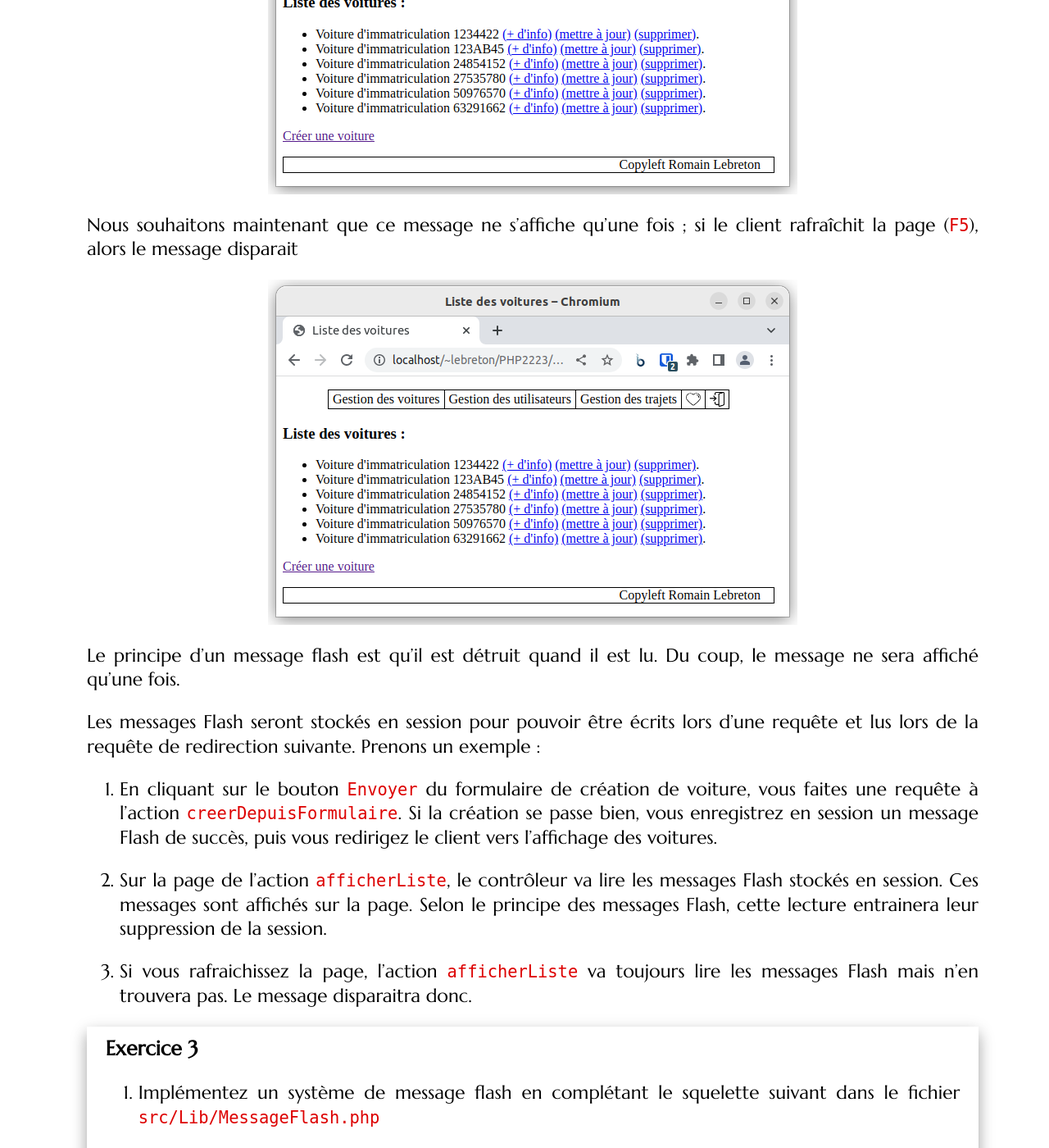
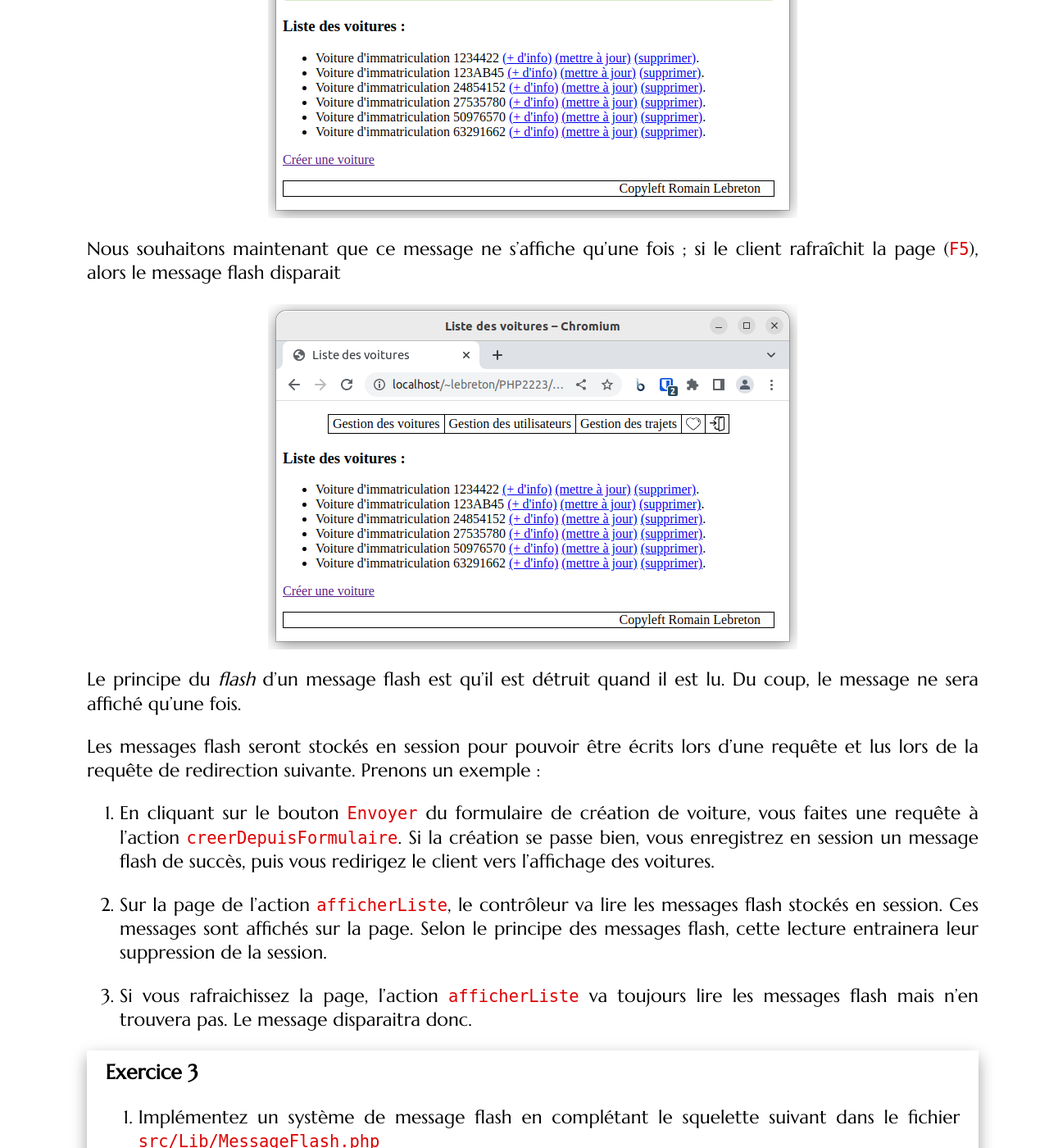
Before and after one commit to romainlebreton/R3.01-DeveloppementWeb, a Jekyll site: the page built from tutorials/tutorial9.md, in a window 1280 px wide and 1400 px high, scrolled down 9491 px. Shown: the whole window at 82% size. Built offline with Jekyll 4.4.1, drawn with Linux system fonts in a browser that asks for light colours; some web fonts are replaced; some of the changed text lies outside the part shown.

Commit message:
TD3-6 : sauvegarder -> ajouter TD 9 : message *flash*

````diff
--- a/tutorials/tutorial9.md
+++ b/tutorials/tutorial9.md
@@ -25,7 +25,7 @@ l'état de la session
 ### Bandeau de messages
 
 Au lieu de créer une vue spécifique comme `utilisateurCree.php` pour ajouter un
-message en haut d'une vue existante, nous allons intégrer un système de message
+message flash en haut d'une vue existante, nous allons intégrer un système de message
 à nos pages.
 
 Les messages pourront être de 4 types : *success* (vert),
@@ -44,7 +44,7 @@ comporter plusieurs messages. Voici 2 exemples :
 
 </div>
 
-Pour stocker les messages Flash, nous utiliserons des tableaux de tableaux de
+Pour stocker les messages flash, nous utiliserons des tableaux de tableaux de
 `string`, par exemple :
 ```php?start_inline=1
 $messagesFlash = [
@@ -139,7 +139,7 @@ $messagesFlash = [
     <div class="alert alert-success">...</div>
     ```
 
-4. Testez les messages Flash. Pour ceci, appelez une vue en rajoutant le tableau des
+4. Testez les messages flash. Pour ceci, appelez une vue en rajoutant le tableau des
    messages dans le *query string* de la manière suivante
    ```text
    http://webinfo.iutmontp.univ-montp2.fr/~mon_login/TD-PHP/TD8/web/controleurFrontal.php?messagesFlash[success][]=Hello+World
@@ -159,18 +159,18 @@ d'erreur ou de succès. Par exemple, le client est sur le formulaire de créatio
 ![VoitureCreate]({{site.baseurl}}/assets/TD7/VoitureCreate.png){: .blockcenter}
 
 S'il rentre une immatriculation existante, le site le redirige vers le
-formulaire de création avec un message d'avertissement
+formulaire de création avec un message flash d'avertissement
 
 ![VoitureCreatedWarning]({{site.baseurl}}/assets/TD7/VoitureCreatedWarning.png){: .blockcenter}
 
 De même, s'il oublie un champ du formulaire (ce qui ne devrait *normalement* pas
 arriver puisque les `<input>` ont l'attribut `required`), le site le redirige vers le
-formulaire de création avec un message de danger
+formulaire de création avec un message flash de danger
 
 ![VoitureCreatedDanger]({{site.baseurl}}/assets/TD7/VoitureCreatedDanger.png){: .blockcenter}
 
 Quand le formulaire est valide, le client est redirigé vers la vue qui liste
-toutes les voitures avec un message de succès
+toutes les voitures avec un message flash de succès
 
 ![VoitureCreatedSuccess]({{site.baseurl}}/assets/TD7/VoitureCreatedSuccess.png){: .blockcenter}
 
@@ -204,10 +204,10 @@ l'action `afficherListe` sans code supplémentaire.
 2. Utilisons la redirection dans un premier scénario d'erreur. Dans
    `ControleurUtilisateur::afficherDetail`, si le `login` ne correspond à aucun
    utilisateur, utilisez la redirection précédente vers l'URL de l'action
-   `afficherListe` avec le message de type `warning` suivant : `Login inconnu`.
+   `afficherListe` avec le message flash de type `warning` suivant : `Login inconnu`.
 
 3. Dans `ControleurUtilisateur::supprimer`, si l'utilisateur a bien été
-   supprimé, redirigez-le vers l'action `afficherListe` avec le message de
+   supprimé, redirigez-le vers l'action `afficherListe` avec le message flash de
    succès `L'utilisateur a bien été supprimé !`.
 
 </div>
@@ -224,33 +224,33 @@ Le client est sur le formulaire de création d'une voiture
 ![VoitureCreate]({{site.baseurl}}/assets/TD7/VoitureCreate.png){: .blockcenter}
 
 Quand le formulaire est valide, le client est redirigé vers la vue qui liste
-toutes les voitures avec un message de succès
+toutes les voitures avec un message flash de succès
 
 ![VoitureCreatedSuccess]({{site.baseurl}}/assets/TD7/VoitureCreatedSuccess.png){: .blockcenter}
 
 Nous souhaitons maintenant que ce message ne s'affiche qu'une fois ; si le
-client rafraîchit la page (`F5`), alors le message disparait
+client rafraîchit la page (`F5`), alors le message flash disparait
 
 ![VoitureReadAll]({{site.baseurl}}/assets/TD7/VoitureReadAll.png){: .blockcenter}
 
-Le principe d'un message flash est qu'il est détruit quand il est lu. Du coup,
-le message ne sera affiché qu'une fois.
+Le principe du *flash* d'un message flash est qu'il est détruit quand il est lu.
+Du coup, le message ne sera affiché qu'une fois.
 
-Les messages Flash seront stockés en session pour pouvoir être écrits lors d'une
+Les messages flash seront stockés en session pour pouvoir être écrits lors d'une
 requête et lus lors de la requête de redirection suivante. Prenons un exemple :
 
    1. En cliquant sur le bouton `Envoyer` du formulaire de création de voiture,
       vous faites une requête à l'action `creerDepuisFormulaire`. Si la création
-      se passe bien, vous enregistrez en session un message Flash de succès,
+      se passe bien, vous enregistrez en session un message flash de succès,
       puis vous redirigez le client vers l'affichage des voitures.
 
    2. Sur la page de l'action `afficherListe`, le contrôleur va lire les
-      messages Flash stockés en session. Ces messages sont affichés sur la
-      page. Selon le principe des messages Flash, cette lecture entrainera leur
+      messages flash stockés en session. Ces messages sont affichés sur la
+      page. Selon le principe des messages flash, cette lecture entrainera leur
       suppression de la session.
 
    3. Si vous rafraichissez la page, l'action `afficherListe` va toujours lire
-      les messages Flash mais n'en trouvera pas. Le message disparaitra donc.
+      les messages flash mais n'en trouvera pas. Le message disparaitra donc.
 
 <div class="exercise">
 
@@ -291,14 +291,14 @@ requête et lus lors de la requête de redirection suivante. Prenons un exemple
     }
     ```
 
-2. Modifiez `ControleurGenerique::afficherVue()` pour lire les messages Flash
+2. Modifiez `ControleurGenerique::afficherVue()` pour lire les messages flash
    depuis cette classe avec
    ```php
    $messagesFlash = MessageFlash::lireTousMessages();
    ```
 
-3. Tester vos nouveaux messages Flash. Pour ceci, reprenez les scénarios de
-   l'exercice 2. Au lieu de passer les messages Flash dans l'URL, vous les
+3. Tester vos nouveaux messages flash. Pour ceci, reprenez les scénarios de
+   l'exercice 2. Au lieu de passer les messages flash dans l'URL, vous les
    ajouterez dans la session avec `MessageFlash::ajouter()` avant la
    redirection.
 
````
Also changed, not shown: tutorials/tutorial3.md (+3 -3 lines), tutorials/tutorial4.md (+3 -3 lines), tutorials/tutorial6.md (+14 -17 lines), tutorials/tutorial8.md (+5 -0 lines).
